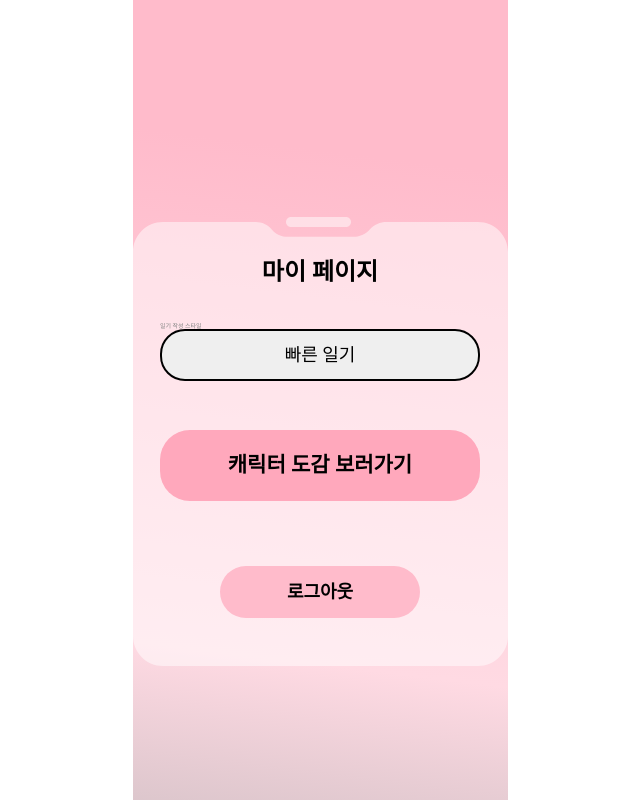
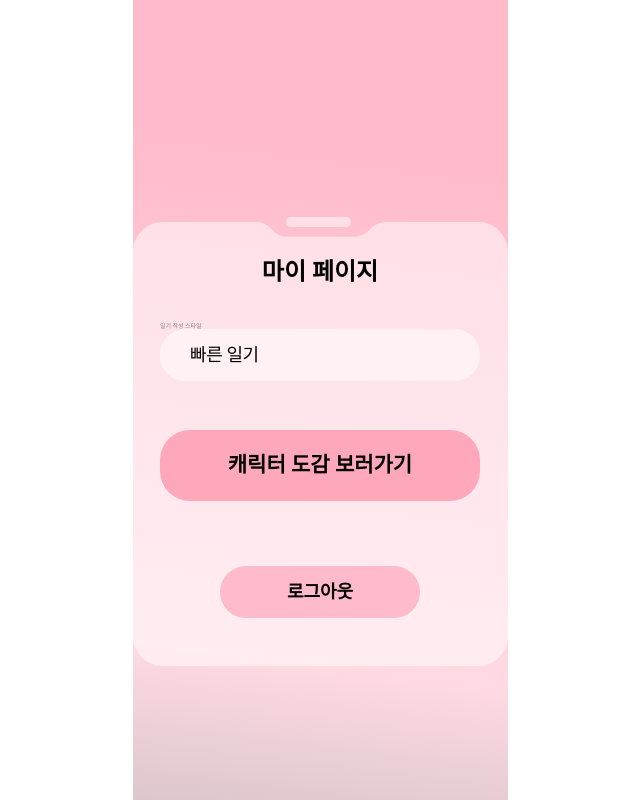
Before and after one commit to KAU2024-SANHAK/SANHAK_Client, a React (Vite) app: page /mypage in a window 1280 px wide. Shown: the whole page, without its empty margins (320-960 px from the left). Built offline with nearby package versions, Linux system fonts and the light colour scheme; no server answers.

Commit message:
style: SetDiaryModal 버튼 css 적용

```diff
--- a/src/components/common/buttons/SetDiaryModal/BtnSetDiaryModal.style.js
+++ b/src/components/common/buttons/SetDiaryModal/BtnSetDiaryModal.style.js
@@ -2,11 +2,16 @@ import styled from "styled-components";
 
 export const ButtonWrapper=styled.button`
     ${({ theme }) => theme.fonts.body_01};
+    background-color: rgba(255, 255, 255, 0.50);
     position: relative;
-    fill: rgba(255, 255, 255, 0.50);
     width: 32rem;
     height: 5.2rem;
     border-radius: 2.5rem;
+    border: none;
 
+    color: ${({ theme }) => theme.colors.normal.black};
+    text-align: left;
+    padding-left: 3rem;
     font-weight: 400;
+    letter-spacing: -0.408px;
 `
```
